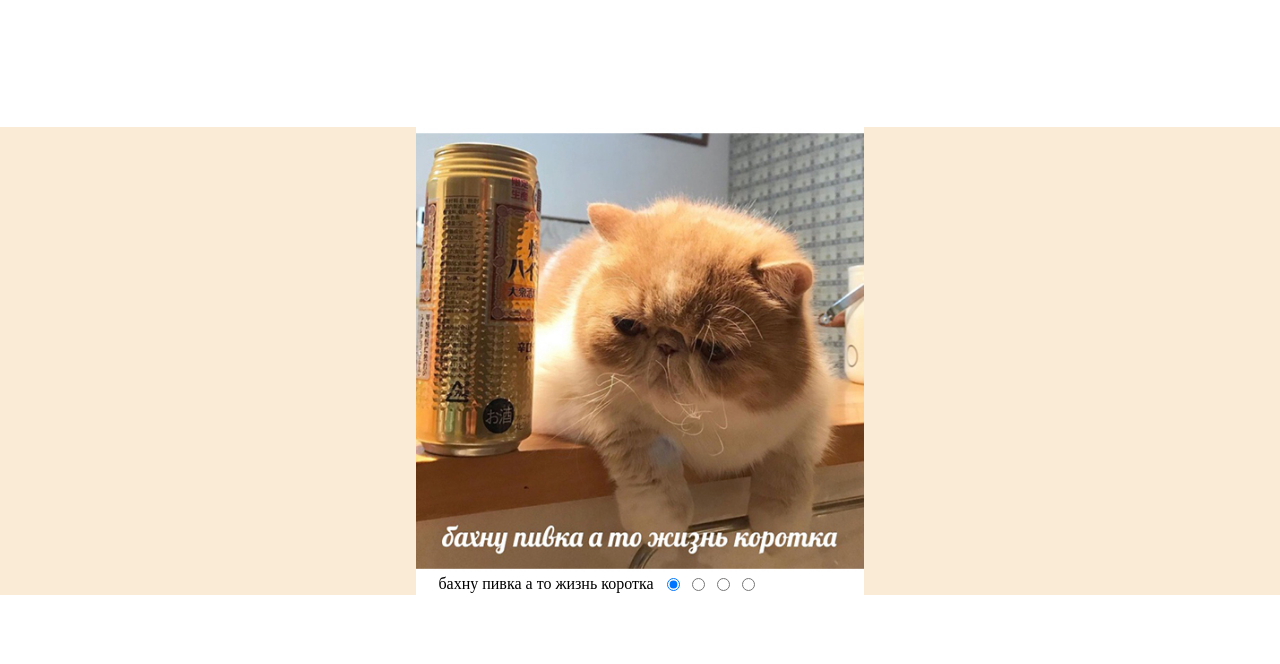
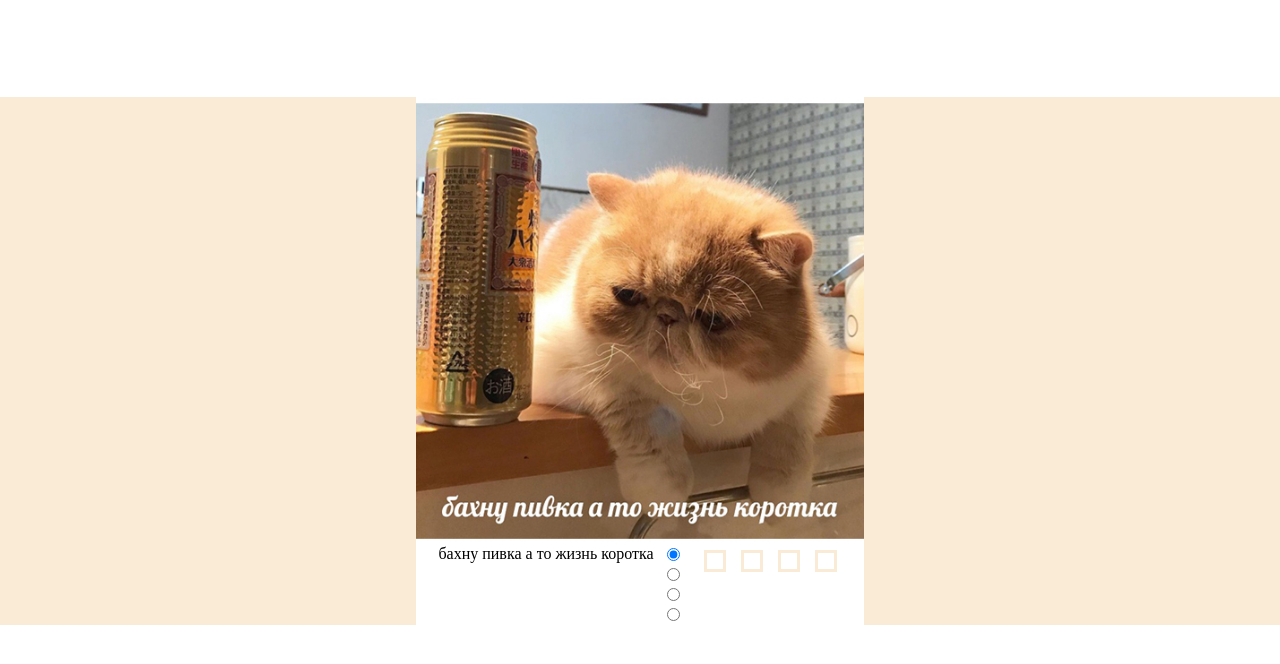
Before and after one commit to Surewek/cssMemSlider, a plain HTML site: page cssMemSlider/index.html in a window 1280 px wide. Shown: the part 58-722 px from the top of the page. Drawn offline with Linux system fonts and the light colour scheme.

Commit message:
feat: add labers for radiobuttons (Sun, May 15, 2022 10:43:16 PM)

```diff
--- a/cssMemSlider/index.html
+++ b/cssMemSlider/index.html
@@ -16,6 +16,7 @@
     </header>
     <main>
         <div class="main-container container">
+
             <div class="slider-container container">
                 <div class="slider-wrapper">
                     <div class="mem-images">
@@ -48,6 +49,12 @@
                             <input type="radio" name="slider" id="slider-3">
                             <input type="radio" name="slider" id="slider-4">
                         </div>
+                        <div class="mem-controls-labels">
+                            <label class="mem-controls-label" for="slider-1"><div class="control-marker"></div></label>
+                            <label class="mem-controls-label" for="slider-2"><div class="control-marker"></div></label>
+                            <label class="mem-controls-label" for="slider-3"><div class="control-marker"></div></label>
+                            <label class="mem-controls-label" for="slider-4"><div class="control-marker"></div></label>
+                        </div>
                     </div>
 
             </div>
--- a/cssMemSlider/style.css
+++ b/cssMemSlider/style.css
@@ -72,3 +72,28 @@ footer {
     display: flex;
     width: 40%;
 }
+
+.mem-controls-labels {
+    display: flex;
+    gap: 0.3rem;
+}
+
+.mem-controls-label {
+    display: flex;
+    justify-content: center;
+    align-items: center;
+    width: 2rem;
+    height: 2rem;
+
+}
+
+.control-marker {
+    width: 1rem;
+    height: 1rem;
+    border: 0.2rem solid antiquewhite;
+    background-color: white;
+}
+
+.mem-controls-label:hover > .control-marker {
+    background-color: darkgray;
+}
```
